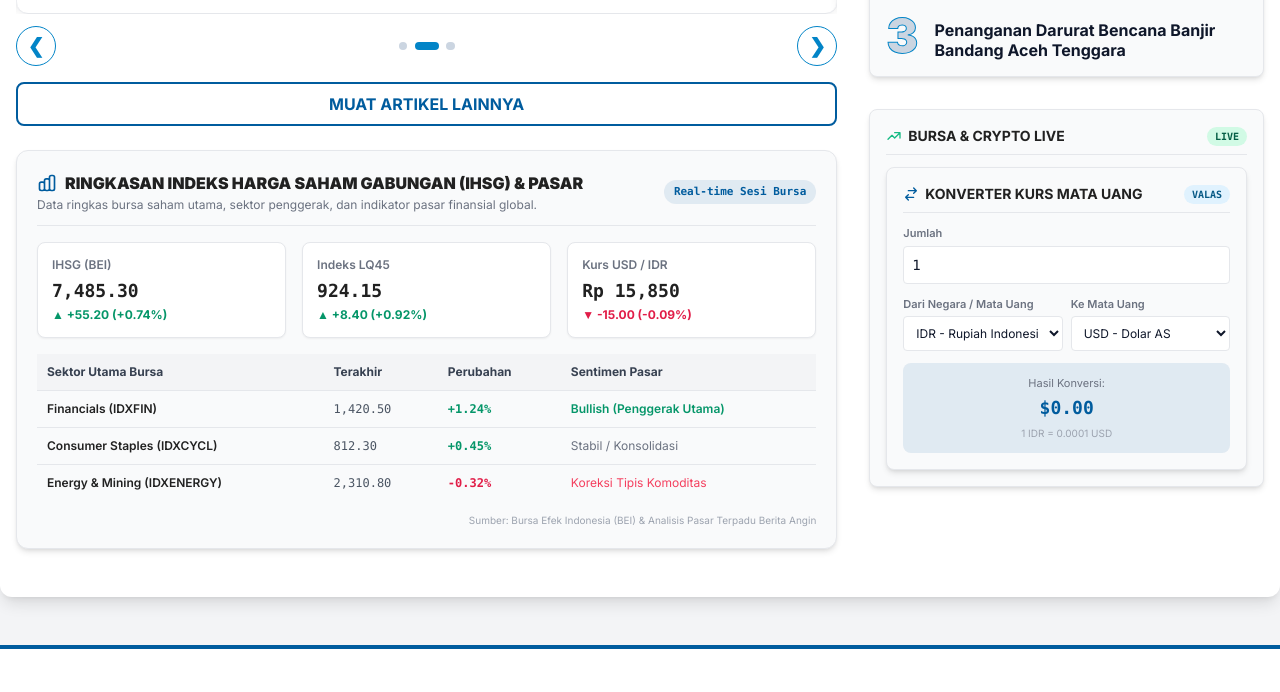
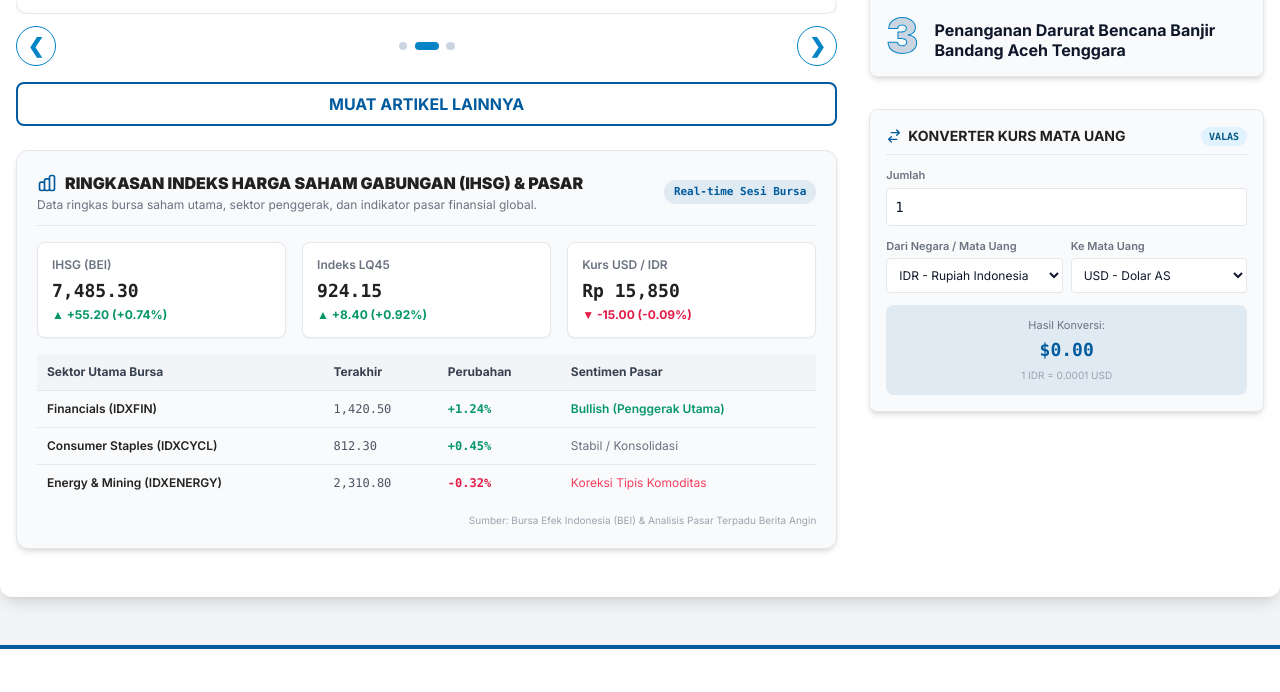
Before and after one commit to GNET888/Berita-Angin, a plain HTML site: page index.html in a window 1280 px wide. Shown: the part 1029-1721 px from the top of the page. Drawn offline with nearby package versions, Linux system fonts and the light colour scheme.

Commit message:
Update index.html

```diff
--- a/index.html
+++ b/index.html
@@ -587,16 +587,6 @@
                                         </li>
                                     </ol>
                                 </div>
-
-                                <!-- WIDGET CHART REAL-TIME BEI & CRYPTO -->
-                                <div class="bg-gray-50 dark:bg-gray-800/50 p-4 rounded-lg border dark:border-gray-700 shadow-md">
-                                    <div class="flex justify-between items-center mb-3 border-b pb-2 dark:border-gray-700">
-                                        <h3 class="font-bold text-sm text-secondary dark:text-white flex items-center space-x-1.5">
-                                            <svg class="w-4 h-4 text-emerald-500 animate-pulse" fill="none" stroke="currentColor" viewBox="0 0 24 24"><path stroke-linecap="round" stroke-linejoin="round" stroke-width="2" d="M13 7h8m0 0v8m0-8l-8 8-4-4-6 6"></path></svg>
-                                            <span>BURSA & CRYPTO LIVE</span>
-                                        </h3>
-                                        <span class="text-[10px] bg-emerald-100 text-emerald-800 dark:bg-emerald-900/50 dark:text-emerald-300 px-2 py-0.5 rounded-full font-mono font-semibold">LIVE</span>
-                                    </div>
                                 <!-- WIDGET KURS MATA UANG INTERNASIONAL (BARU DITAMBAHKAN) -->
                                 <div class="bg-gray-50 dark:bg-gray-800/50 p-4 rounded-lg border dark:border-gray-700 shadow-md">
                                     <div class="flex justify-between items-center mb-3 border-b pb-2 dark:border-gray-700">
```
